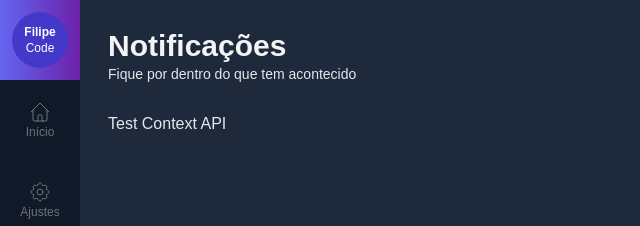
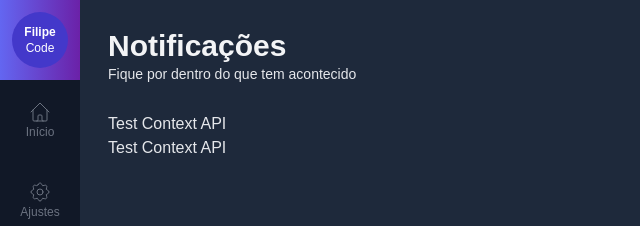
Before and after one commit to fcventura02/painel-admin, a Next.js app: page /notificacoes in a window 1280 px wide. Shown: the top 226 px of the page, without its empty margins (0-640 px from the left). Built offline with nearby package versions, Linux system fonts and the light colour scheme.

Commit message:
Added context API with custom hook

```diff
--- /dev/null
+++ b/src/data/hook/useAppData.ts
@@ -0,0 +1,5 @@
+import { useContext } from "react";
+import AppContext from "../context/AppContext";
+
+const useAppData = () => useContext(AppContext);
+export default useAppData
--- a/src/pages/notificacoes.tsx
+++ b/src/pages/notificacoes.tsx
@@ -1,7 +1,9 @@
 import Layout from "../components/template/Layout";
 import { AppConsumer } from "../data/context/AppContext";
+import useAppData from "../data/hook/useAppData";
 
 export default function Notification() {
+  const contextData = useAppData()
   return (
     <Layout
       titulo="Notificações"
@@ -10,6 +12,7 @@ export default function Notification() {
       <AppConsumer>
         {dados=><h3>{dados.name}</h3>}
       </AppConsumer>
+      <h3>{contextData.name}</h3>
     </Layout>
   );
 }
```
